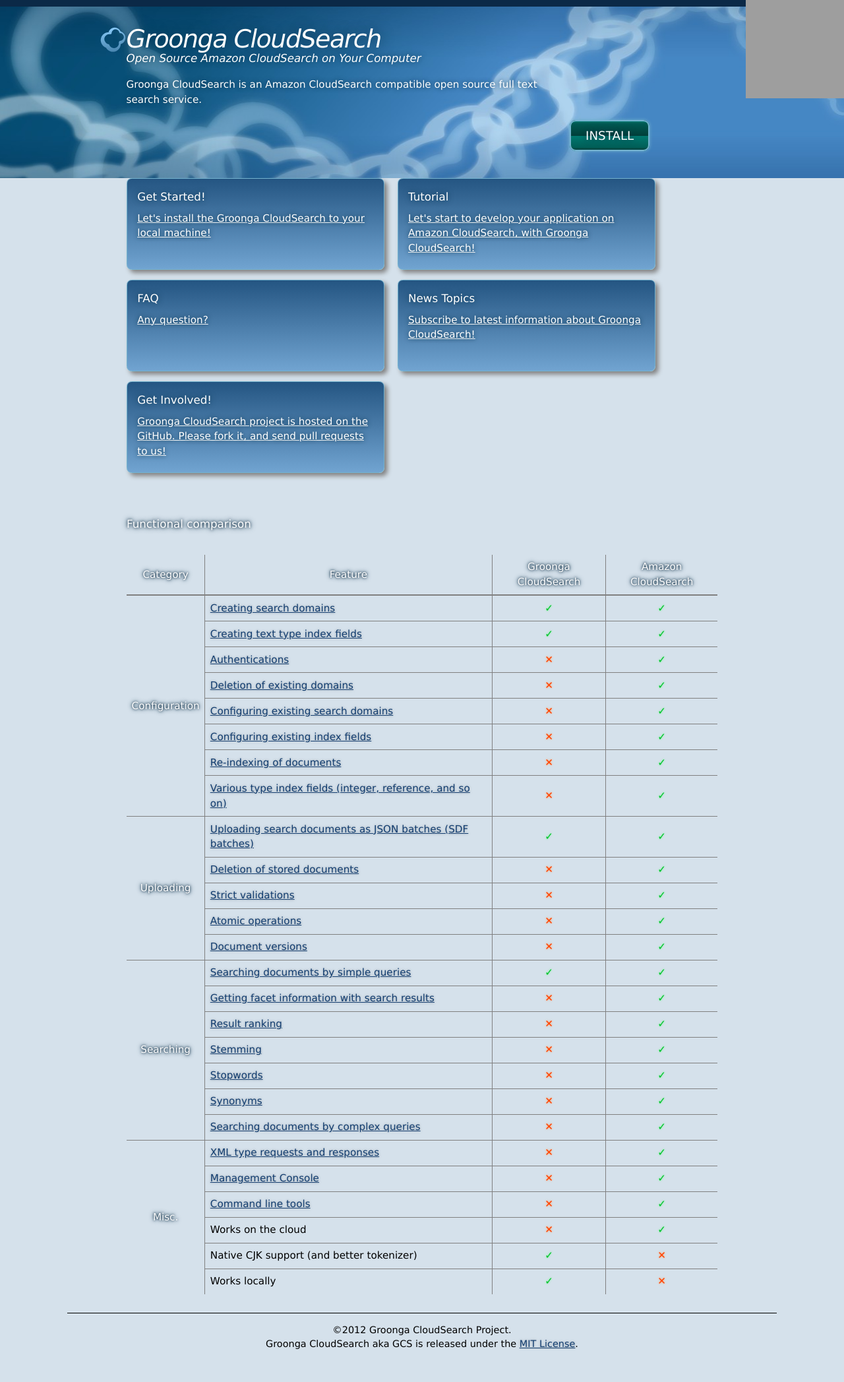
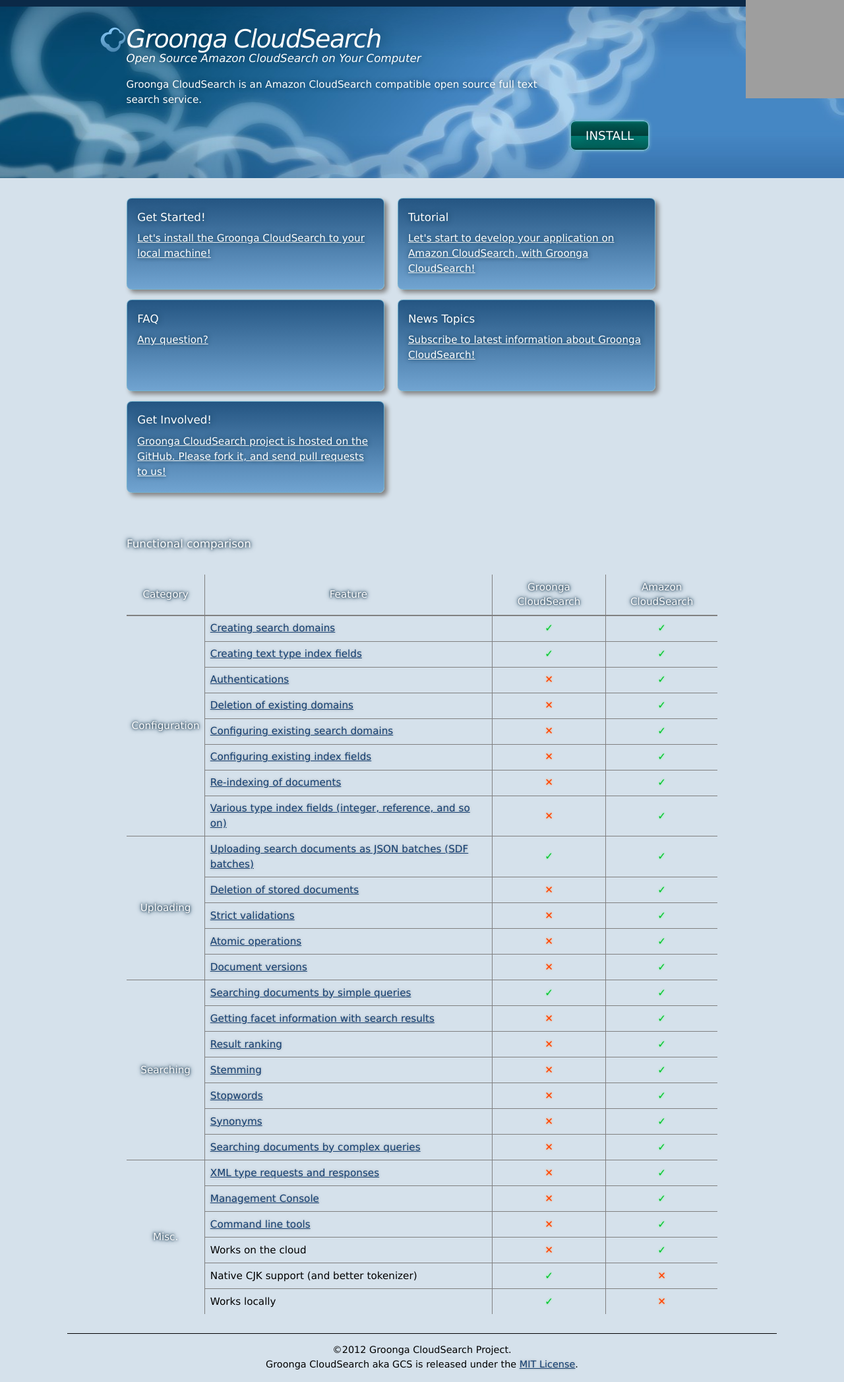
Before and after one commit to groonga/gcs.groonga.org, a Jekyll site: the page built from index.md, in a window 1280 px wide. Shown: the whole page at 66% size. Built offline with Jekyll 4.4.1, drawn with Linux system fonts in a browser that asks for light colours; before the commit the page ends 2064 px from its top, so only the background shows below that; grey boxes are pictures that could not be loaded.

Commit message:
Add margin between the cover section and the menu

```diff
--- a/stylesheets/screen/home.css
+++ b/stylesheets/screen/home.css
@@ -10,7 +10,7 @@
 #cover {
   background: #286DA0 url("header-bg.jpg") no-repeat right;
   min-height: 200px;
-  margin: 0 -21.5%;
+  margin: 0 -21.5% 2em;
   padding-bottom: 30px;
   padding-top: 30px;
   position: relative;
```
